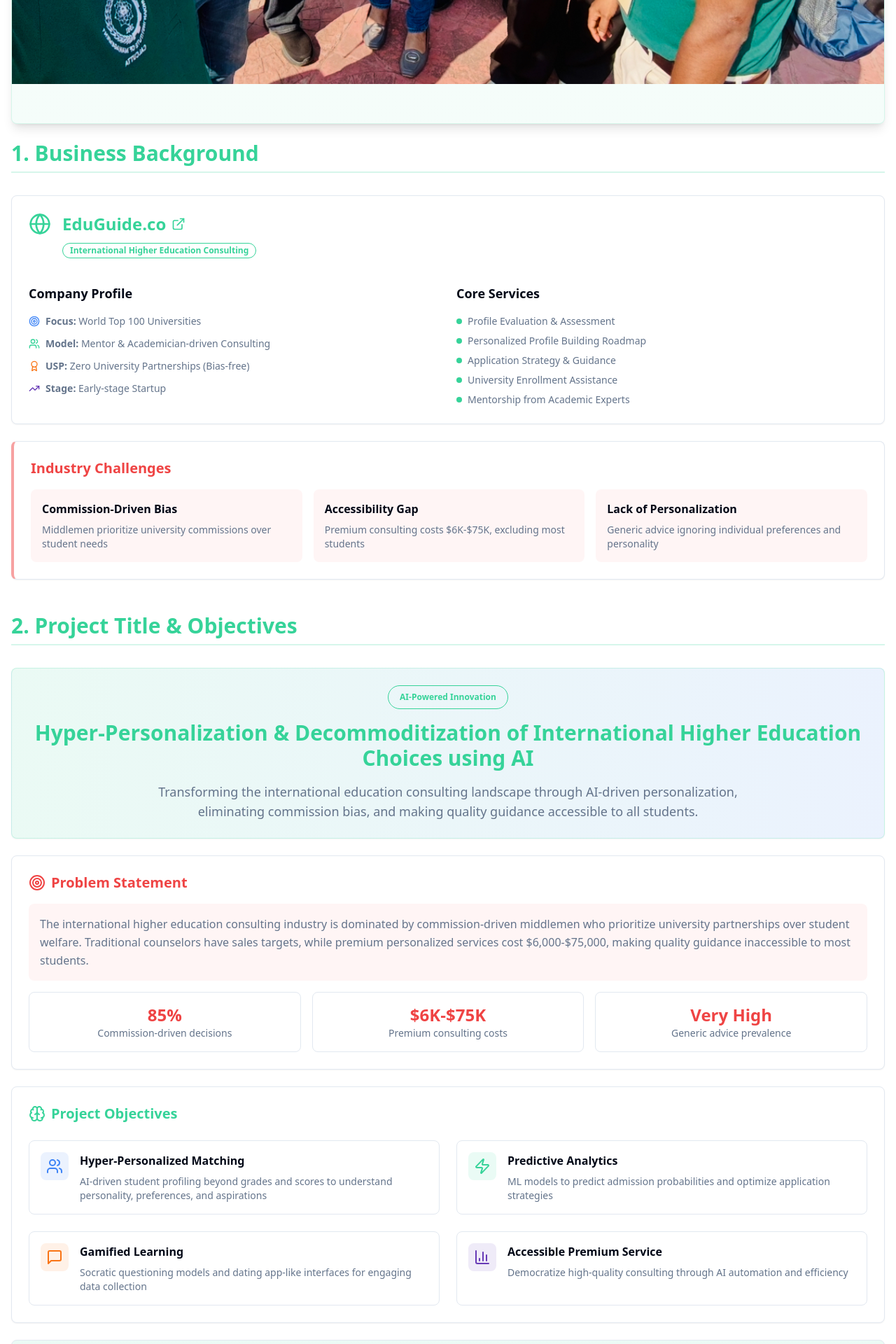
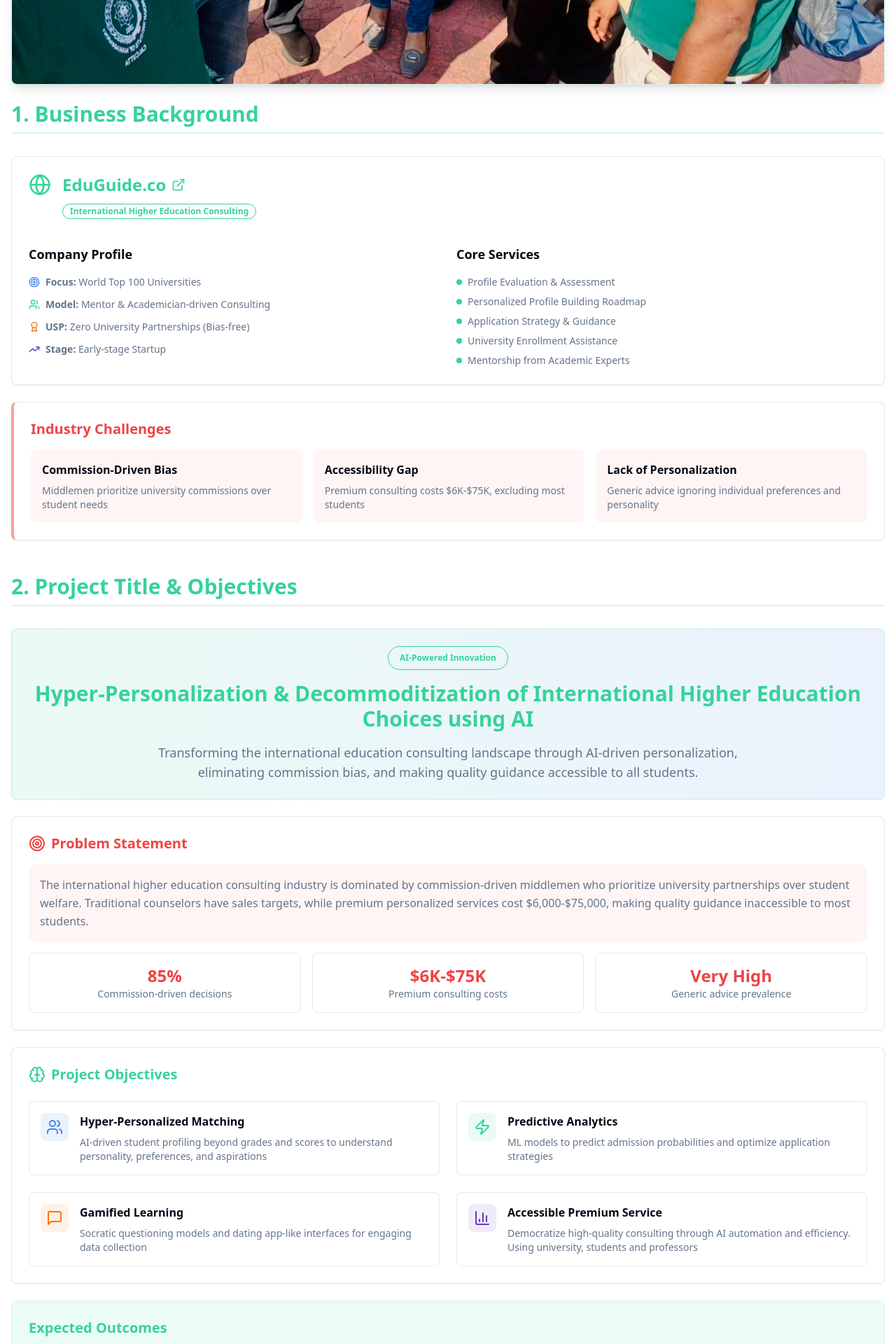
Before and after one commit to raksidehigh/summit-guide-ai, a React (Vite) app: page / in a window 1280 px wide. Shown: the part 920-2840 px from the top of the page at 70% size. Built offline with nearby package versions, Linux system fonts and the light colour scheme.

Commit message:
Refine image padding and text
Remove bottom padding from the team photo. Add a period after "efficiency" and append "Using university, students and professors" to the "Accessible Premium Service" card.

```diff
--- a/src/components/GroupPhoto.tsx
+++ b/src/components/GroupPhoto.tsx
@@ -16,10 +16,12 @@ export const GroupPhoto = ({ imageUrl, teamName, description }: GroupPhotoProps)
           className="w-full h-full object-cover hover:scale-105 transition-transform duration-300"
         />
       </div>
-      <div className="p-6 bg-gradient-to-r from-primary/5 to-academic-green/5">
-        <h3 className="text-2xl font-bold text-primary mb-2">{teamName}</h3>
-        <p className="text-muted-foreground leading-relaxed">{description}</p>
-      </div>
+      {teamName || description ? (
+        <div className="p-6 bg-gradient-to-r from-primary/5 to-academic-green/5">
+          {teamName && <h3 className="text-2xl font-bold text-primary mb-2">{teamName}</h3>}
+          {description && <p className="text-muted-foreground leading-relaxed">{description}</p>}
+        </div>
+      ) : null}
     </Card>
   );
 };
--- a/src/components/ProjectObjectives.tsx
+++ b/src/components/ProjectObjectives.tsx
@@ -81,7 +81,7 @@ export const ProjectObjectives = () => {
             {
               icon: <BarChart3 className="w-6 h-6" />,
               title: "Accessible Premium Service",
-              description: "Democratize high-quality consulting through AI automation and efficiency",
+              description: "Democratize high-quality consulting through AI automation and efficiency. Using university, students and professors",
               color: "academic-purple"
             }
           ].map((objective, index) => (
```
